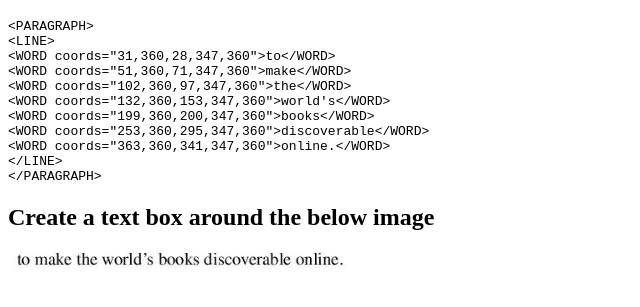
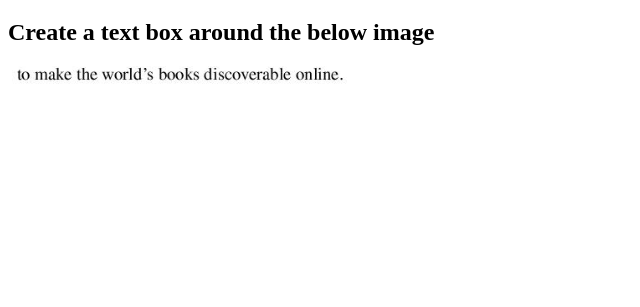
Before and after one commit to ishank-dev/Image-Text-Selector, a plain HTML site: page index.html in a window 1280 px wide. Shown: the part 61-368 px from the top of the page, without its empty margins (0-640 px from the left). Drawn offline with Linux system fonts and the light colour scheme.

Commit message:
clean the code and document it

```diff
--- a/index.html
+++ b/index.html
@@ -1,7 +1,7 @@
 <!DOCTYPE html>
 <html>
 <head>
-	<title>Text Cropper</title>
+<title>Text Cropper</title>
 </head>
 <style type="text/css">
 #div {
@@ -15,52 +15,16 @@ position: absolute;
 	<h1>Reading Data from XML Files</h1>
 </header>
 <main>
-	<ul id="words"></ul>
 	<pre id="output"></pre>
 </main>
 <h2>Create a text box around the below image</h2>
 <img src="./image.png" alt="">
 <h3 id = "results"></h3>
 </body>
+<!-- Script for creating rectangular region on the page -->
 <script type="text/javascript" src = "select.js"></script>
-<script>
-	//XMLHttpRequest() - has responseXML property in the response
+<!-- Script for fetching XML file  -->
+<script type="text/javascript" src = "fetchXML.js"></script>
 
-	document.addEventListener('DOMContentLoaded', ()=>{
-		//fetch the data as soon as the page has loaded
-		createXML()
-		makeRectangle(createXML);
-		function createXML(){
-		let url = "test.xml";
-		fetch(url)
-		.then(response=>response.text())
-		.then(data=>{
-			//console.log(data);  //string
-			let parser = new DOMParser();
-			let xml = parser.parseFromString(data, "application/xml");
-			document.getElementById('output').textContent = data;
-			// console.log(xml);
-			// buildHouseList(xml);
-			let list = document.getElementById('words');
-			let words = xml.getElementsByTagName('WORD');
-			for(let i=0; i<words.length; i++){
-			let li = document.getElementById('results');
-			let wordName = words[i].firstChild.nodeValue;
-			let Coordinates = words[i].getAttribute('coords').split(',').map(function(item) {
-				return parseInt(item, 10)
-			});
-			if(Coordinates[0]>results['x1'] && Coordinates[1]< results['y1'] && Coordinates[2]<results['x2'] && Coordinates[3] > results['y2']){
-				console.log(wordName)
-				li.textContent += `${wordName}` + " ";
-				// list.innerHTML += `${wordName}` + " "
-			}
-
-			// console.log(Coordinates);
-			}
-		});
-	}
-});
-
-</script>
 
 </html>
```
